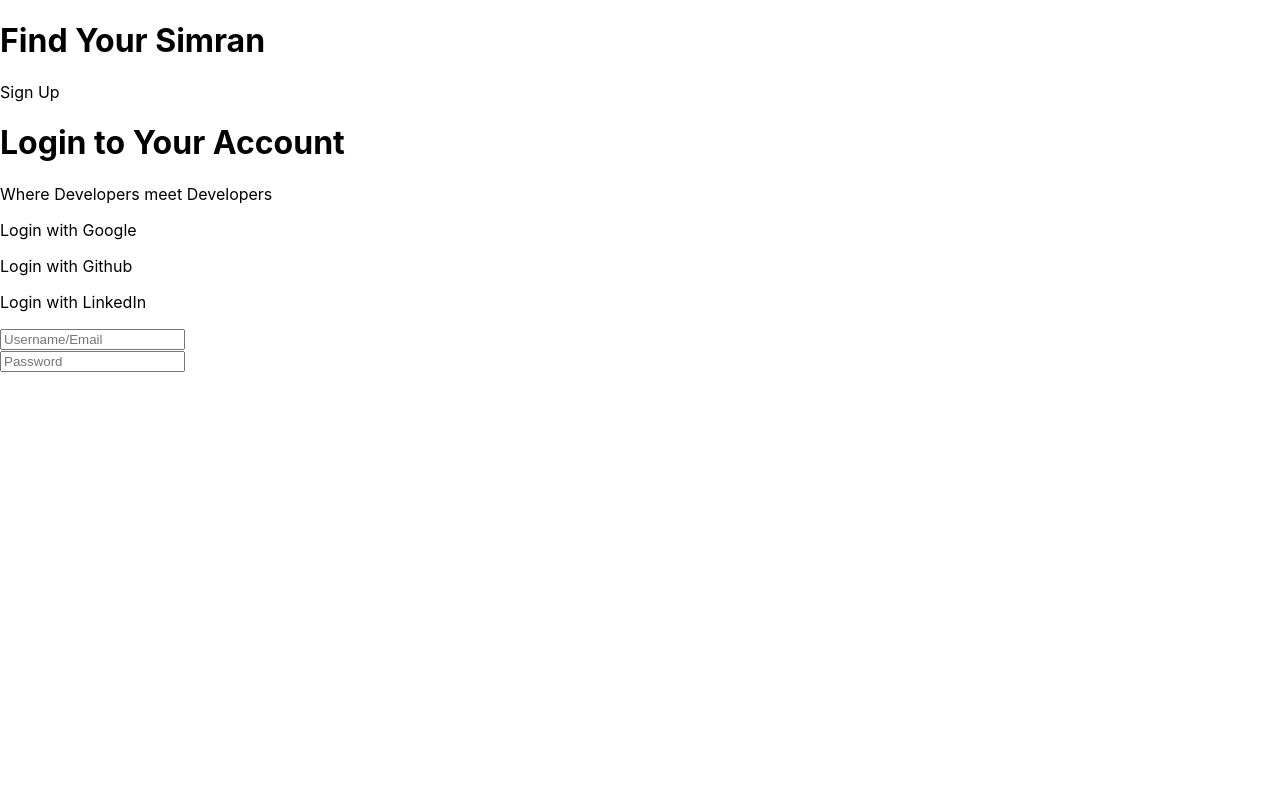
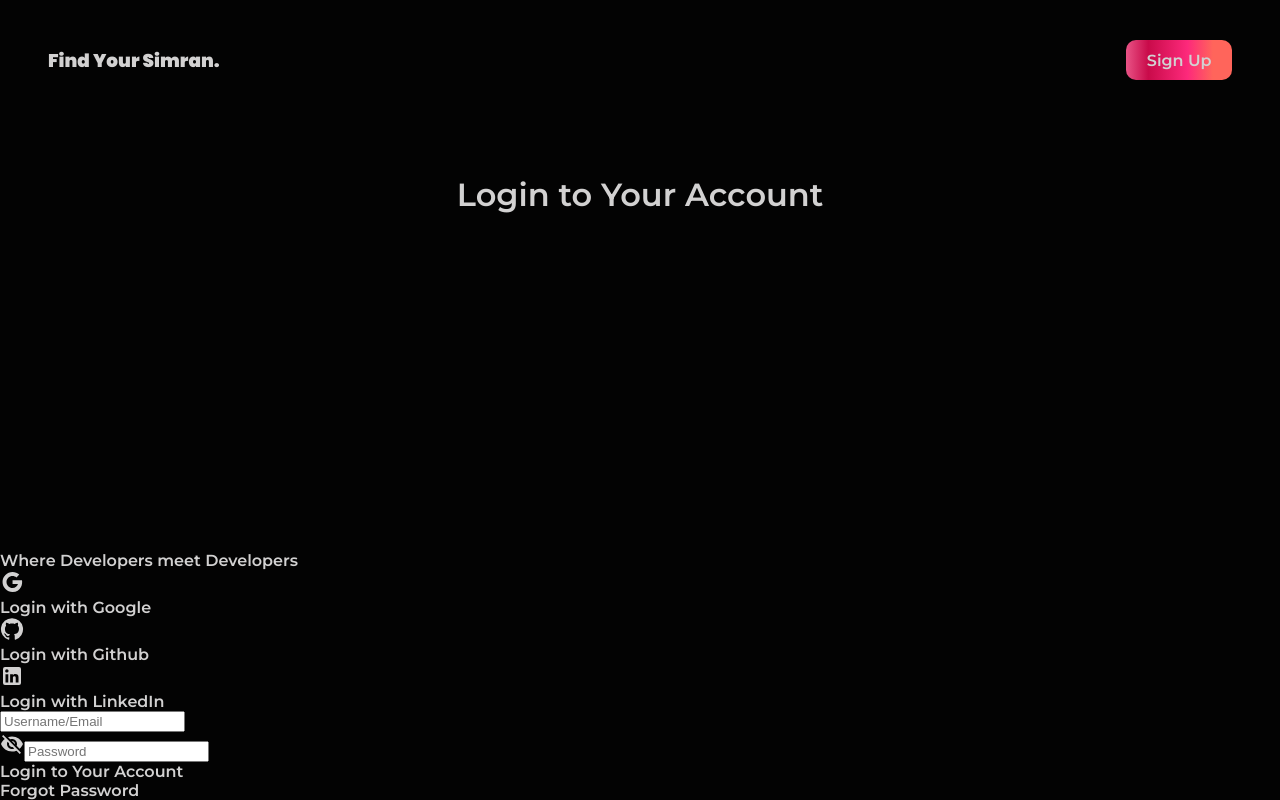
Before and after one commit to Shofiya2003/DevTinder, a React (Create React App) app: page / in a window 1280 px wide. Built offline with nearby package versions, Linux system fonts and the light colour scheme.

Commit message:
styled header and heading

```diff
--- a/package.json
+++ b/package.json
@@ -3,6 +3,10 @@
   "version": "0.1.0",
   "private": true,
   "dependencies": {
+    "@emotion/react": "^11.7.1",
+    "@emotion/styled": "^11.6.0",
+    "@mui/icons-material": "^5.3.1",
+    "@mui/material": "^5.4.0",
     "@testing-library/jest-dom": "^5.16.2",
     "@testing-library/react": "^12.1.2",
     "@testing-library/user-event": "^13.5.0",
--- a/src/App.css
+++ b/src/App.css
@@ -1,3 +1,63 @@
+:root {
+  --white:#D2D1D1;
+  --grey:#505356;
+  --black:#030303;
+  --background:rgb(255,88,100);
+  --gradient:linear-gradient(90deg, rgba(255,88,100,1) 0%, rgba(233,83,134,1) 0%, rgba(201,11,74,1) 21%, rgba(253,41,123,1) 58%, rgba(255,101,91,1) 82%);
+}
+*{
+  margin: 0;
+}
 body{
   overflow: hidden;
+  margin:0;
 }
+
+.heading{
+
+  margin: auto;
+  margin-top:95px;
+}
+
+
+.login_div{
+  height: 100vh;
+  background-color: var(--black);
+  color: var(--white);
+  font-family: 'Montserrat', sans-serif;
+}
+.flex{
+  display: flex;
+  flex-direction: row;
+}
+
+.flex_col{
+  display: flex;
+  flex-direction: column;
+}
+.top_elements{
+  padding:2.5rem 0 0 3rem;
+  justify-content: space-between;
+  align-items: center;
+}
+
+
+.main_heading{
+
+  font-size: 1.15rem;
+  font-family: 'Poppins', sans-serif;
+}
+
+
+
+.sign_up{
+  margin-right:3rem;
+  border-radius: 10px;
+  height:2.5rem;
+  width:6.6rem;
+  font-weight: 600;
+  justify-content: center;
+  align-items: center;
+  background: var(--background);
+  background: var(--gradient);
+}
--- a/src/Components/AuthButtons.jsx
+++ b/src/Components/AuthButtons.jsx
@@ -3,7 +3,7 @@ import React from "react";
 
 export default function AuthButtons(props) {
   return <div className="auth_button">
-      <i>{props.url}</i>
+      {props.icon}
       <p>Login with {props.medium}</p>
 
   </div>;
--- a/src/Components/InputBox.jsx
+++ b/src/Components/InputBox.jsx
@@ -1,9 +1,12 @@
-import React from "react";
+import React,{useState} from "react";
 
-
+import VisibilityIcon from '@mui/icons-material/Visibility';
+import VisibilityOffIcon from '@mui/icons-material/VisibilityOff';
 
 export default function InputBox(props) {
+    const [isVisible,setisVisible]=useState(false);
   return <div>
+      {props.type==="password" && ((isVisible && <VisibilityIcon/>) || ((!isVisible) && <VisibilityOffIcon/>))}
       <input type={props.type} placeholder={props.placeholder}/>
 
   </div>;
--- a/src/Components/Login.jsx
+++ b/src/Components/Login.jsx
@@ -1,20 +1,37 @@
 import React from "react";
+
+// React Components
 import AuthButtons from "./AuthButtons";
 import InputBox from "./InputBox";
 
+// Material UI icons
+import GoogleIcon from '@mui/icons-material/Google';
+import GitHubIcon from '@mui/icons-material/GitHub';
+import LinkedInIcon from '@mui/icons-material/LinkedIn';
+
+
 export default function Login() {
-  return <div className="login_div">
+  return <div className="login_div flex_col">
+    <div className="top_elements flex">
       <h1 className="main_heading">
-          Find Your Simran
+          Find Your Simran.
       </h1>
-      <div className="sign_up">Sign Up</div>
+      <div className="sign_up flex"><p>Sign Up</p></div>
+    </div>
+
       <h1 className="heading">Login to Your Account</h1>
       <p className="tagline">Where Developers meet Developers</p>
 
-    <AuthButtons medium="Google"></AuthButtons>
-    <AuthButtons medium="Github"></AuthButtons>
-    <AuthButtons medium="LinkedIn"></AuthButtons>
+    <AuthButtons medium="Google" icon={<GoogleIcon/>}></AuthButtons>
+    <AuthButtons medium="Github" icon={<GitHubIcon/>}></AuthButtons>
+    <AuthButtons medium="LinkedIn" icon={<LinkedInIcon/>}></AuthButtons>
     <InputBox type="text" placeholder="Username/Email"/>
     <InputBox type="password" placeholder="Password"/>
+
+    <div>
+      <p>Login to Your Account</p>
+    </div>
+
+    <p>Forgot Password</p>
   </div>;
 }
```
Also changed, not shown: 1 other file (tests, documents, lock files or other folders).
